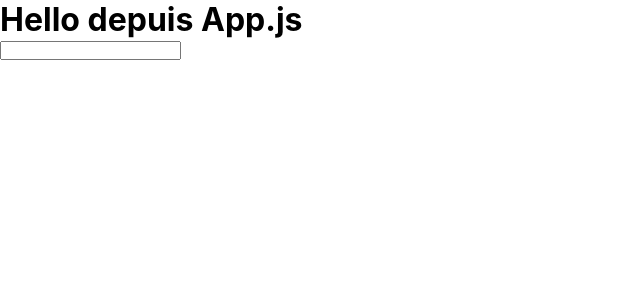
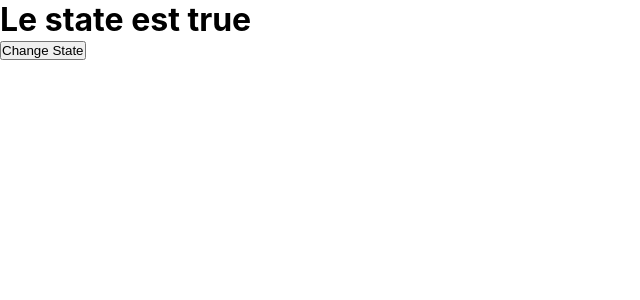
Before and after one commit to nicodvne/ReactDiscover, a React (Create React App) app: page / in a window 1280 px wide. Shown: the top 300 px of the page, without its empty margins (0-640 px from the left). Built offline with nearby package versions, Linux system fonts and the light colour scheme; the HTML template or start-up script is replaced by a standard one.

Commit message:
22/23 rendu conditionnel

```diff
--- a/src/App.js
+++ b/src/App.js
@@ -3,23 +3,25 @@ import Item from './Components/Item/Item';
 
 function App() {
 
-  const [inputData, setInputData] = useState();
+  const [toogle, setToogle] = useState(true);
 
-  const changeInput = (e) => {
-    setInputData(e);
+  const changeState = () => {
+    setToogle(!toogle);
   }
 
-  return (
-    <div className="App">
-      <h1>Hello depuis App.js</h1>
-      <input
-        type="text"
-        onInput={e => changeInput(e.target.value)}
-      >
-      </input>
-    </div>
+  let toogleContent;
+  toogleContent = toogle ? <h1>Le state est true</h1> : <h1>Le state est false</h1>
 
-  );
+    return (
+      <div className="App">
+        {toogleContent}
+        <button onClick={changeState}>Change State</button>
+      </div>
+
+    );
+
+
+
 }
 
 export default App;
```
